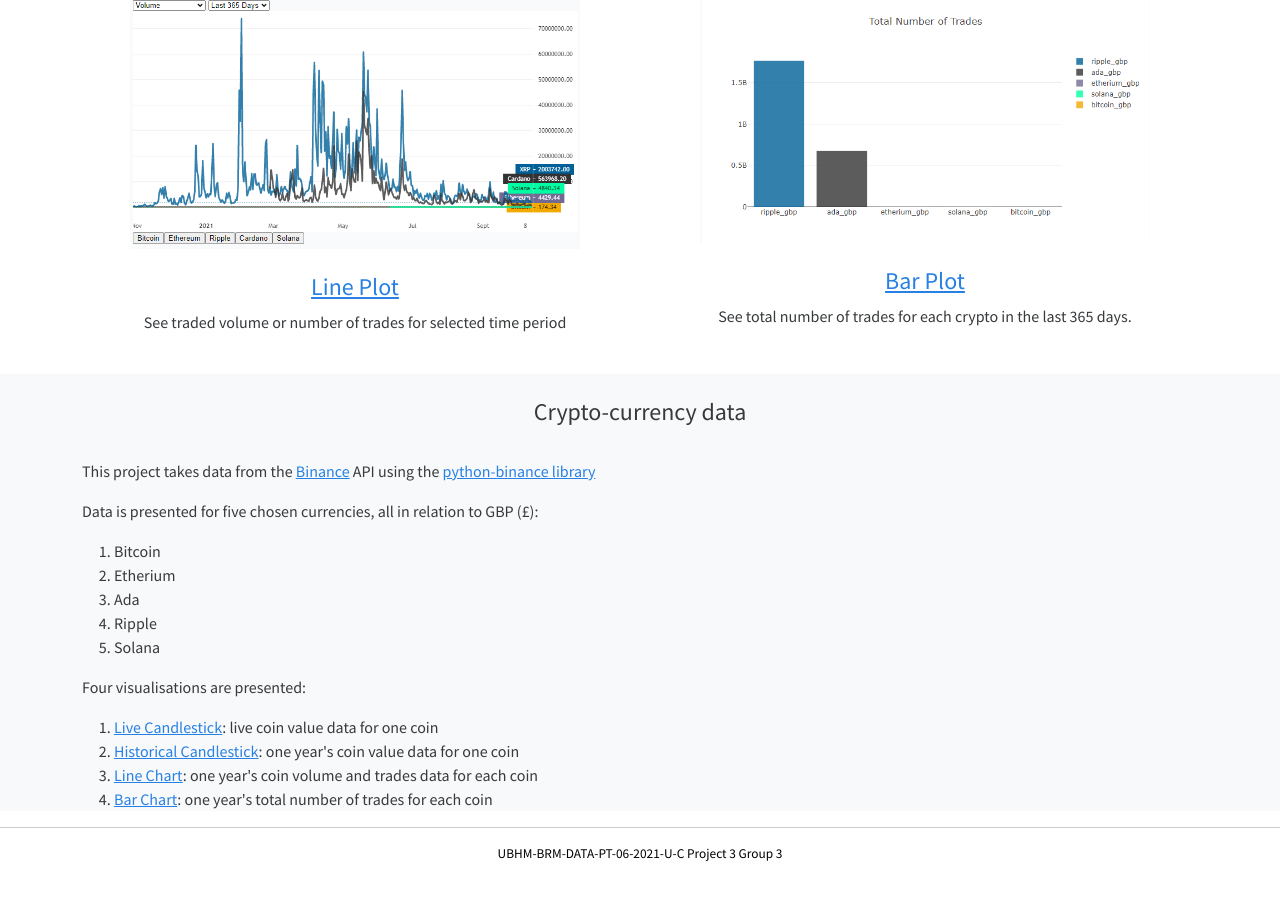
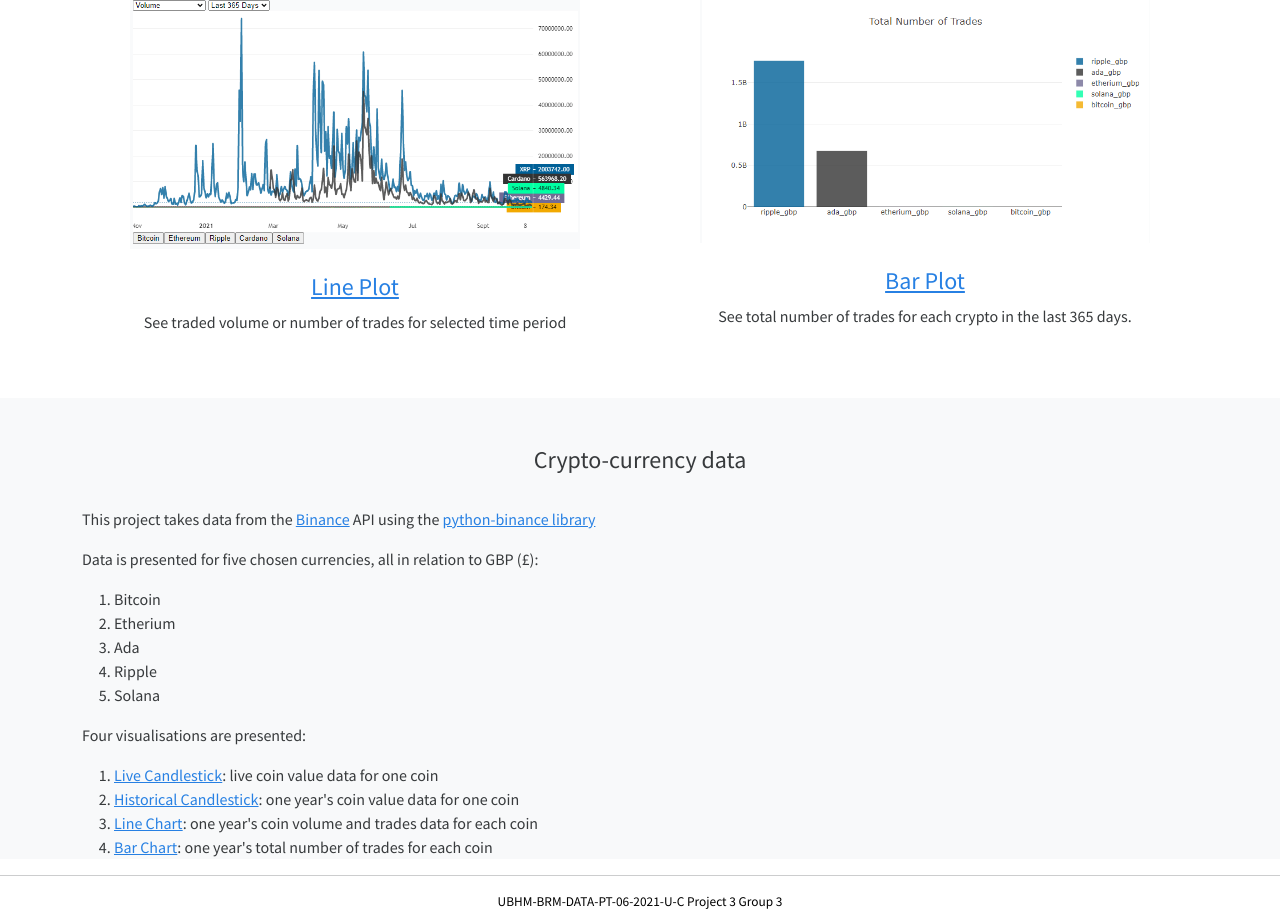
Before and after one commit to Abzraja/cryptocurrency-dashboard, a Python web app: template templates/index.html in a window 1280 px wide. Shown: the part 647-1556 px from the top of the page. Before the commit the page ends 1508 px from the top, so only its background shows below. Run offline with Jinja, Linux system fonts and the light colour scheme; the template is opened without the code that fills it, so the values that code supplies are empty; some libraries are stand-ins or nearby versions.

Commit message:
index html udpate

```diff
--- a/templates/index.html
+++ b/templates/index.html
@@ -49,7 +49,7 @@
 <div class="container-fluid bg-light">
 <div class="container">
 <!-- Second Container text -->
-<div class="row text-center d-flex justify-content-center mt-4 mb-4 pt-4">
+<div class="row text-center d-flex justify-content-center mt-5 mb-4 pt-5">
 <h4>Crypto-currency data</h4>
 </div>
 <p>This project takes data from the <a href="http://www.binance.com/">Binance</a> API using the <a href="https://python-binance.readthedocs.io/en/latest/binance.html">python-binance library</a></p>
```
